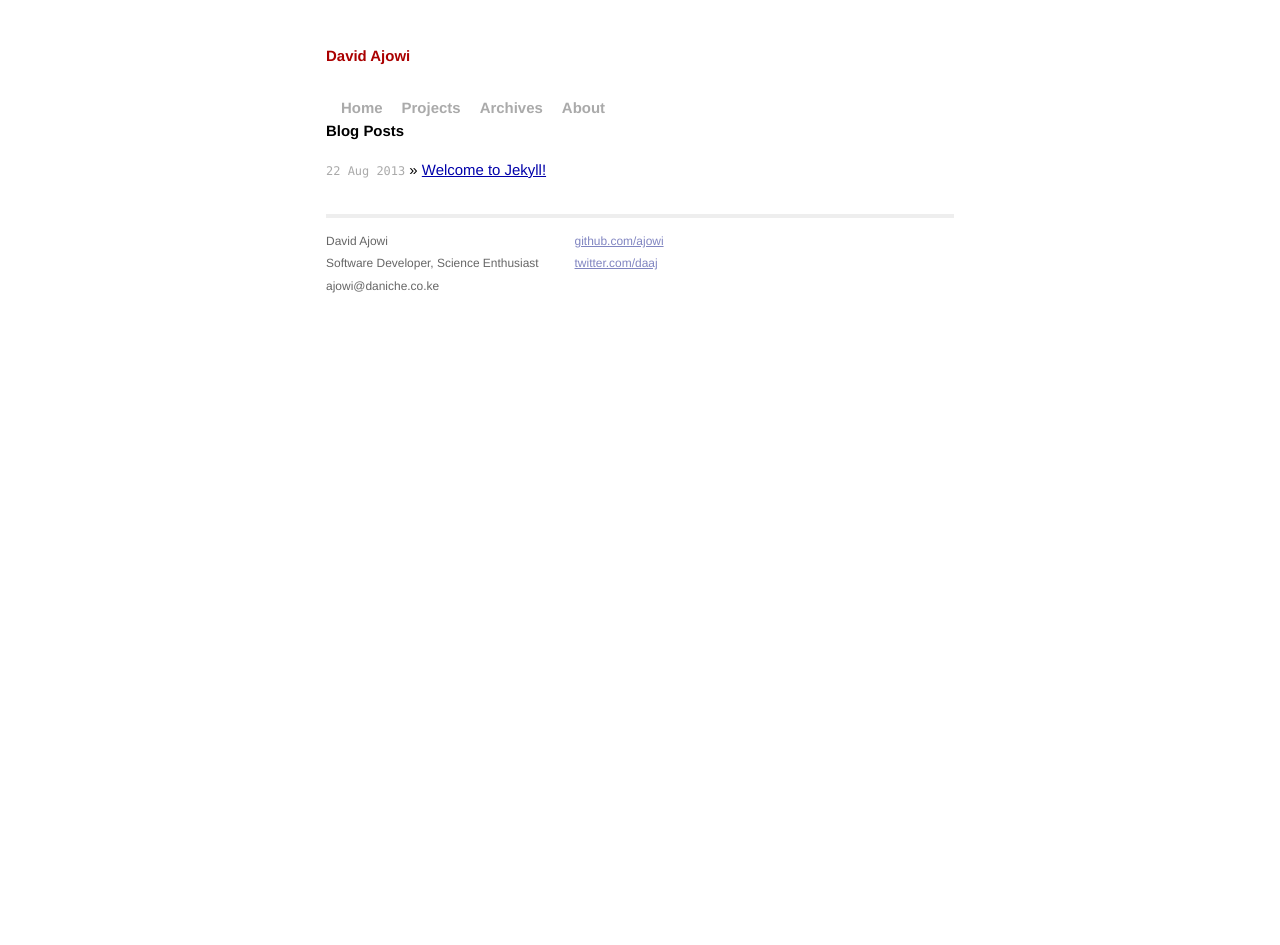
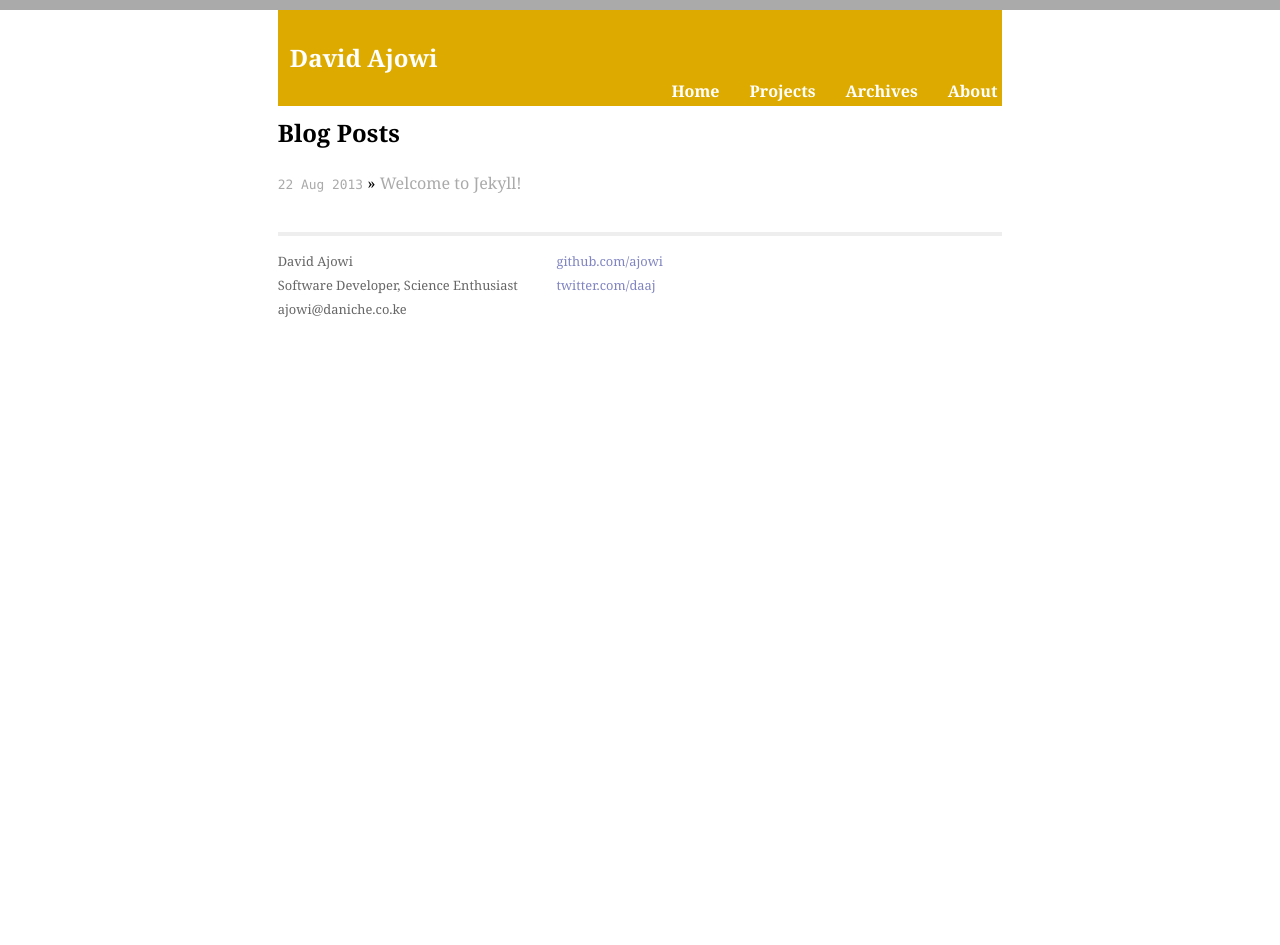
Before and after one commit to ajowi/ajowi.github.io, a Jekyll site: the page built from index.html, in a window 1280 px wide. Built offline with Jekyll 4.4.1, drawn with Linux system fonts in a browser that asks for light colours; Markdown is read by kramdown in place of the engine named in the settings; after the commit the page ends 910 px from its top, so only the background shows below that.

Commit message:
some styling

```diff
--- a/css/main.css
+++ b/css/main.css
@@ -11,23 +11,25 @@
 }
 
 html, body { height: 100%; }
-
+html{border-top:10px solid #aaa;}
 body {
   background-color: #FFF;
-  font: 13.34px Helvetica, Arial, sans-serif;
-  font-size: small;
+  /*font: 13.34px Helvetica, Arial, sans-serif;*/
+  font: 14px 'Poly', georgia, serif;
   text-align: center;
 }
 
 h1, h2, h3, h4, h5, h6 {
   font-size: 100%; }
-
+h1{
+	font-size:24px;
+}
 h1 { margin-bottom: 1em; }
 p { margin: 1em 0; }
 
-a         { color: #00a; }
+a         { color: #aaa;text-decoration:none; }
 a:hover   { color: #000; }
-a:visited { color: #a0a; }
+a:visited { color: #aaa; }
 
 /*****************************************************************************/
 /*
@@ -42,7 +44,10 @@ ul.posts {
 ul.posts li {
   line-height: 1.75em;
 }
-
+.pdate{
+	font-size: .9em;
+	line-height: 1.8em;
+}
 ul.posts span {
   color: #aaa;
   font-family: Monaco, "Courier New", monospace;
@@ -58,8 +63,8 @@ ul.posts span {
 .site {
   font-size: 115%;
   text-align: justify;
-  width: 42em;
-  margin: 3em auto 2em;
+  width: 45em;
+  margin: 0em auto 2em;
   line-height: 1.5em;
 }
 
@@ -70,11 +75,11 @@ ul.posts span {
 
 .site .header h1.title {
   display: inline-block;
-  margin-bottom: 2em;
+  margin:1.5em .5em 1.5em .5em;
 }
 
 .site .header h1.title a {
-  color: #a00;
+  color: #ffffff;/*#a00;*/
 }
 
 .site .header h1.title a:hover {
@@ -82,7 +87,7 @@ ul.posts span {
 }
 
 .site .header a.extra {
-  color: #aaa;
+  color: #fff;/*#aaa;*/
   margin-left: 1em;
 }
 
@@ -120,7 +125,23 @@ ul.posts span {
 .site .footer .rss img {
   border: 0;
 }
-
+.header{
+	background-color:#da0;/*#9d8143;*/
+	margin-bottom:15px;
+	/*position:fixed;*/
+	width:45em;
+	overflow:hidden;
+}
+.home{
+	position:relative;
+}
+.nav{
+	float:right;
+	margin-top:4.3em;
+}
+.nav a{
+	padding:.7em .3em .7em .3em;
+}
 /*****************************************************************************/
 /*
 /* Posts
@@ -158,3 +179,8 @@ ul.posts span {
 .post pre.terminal code {
   background-color: #333;
 }
+.ptitle{
+	border-bottom: 3px dotted #ddd;
+	padding-bottom: 2px;
+	width:100%;
+}
```
